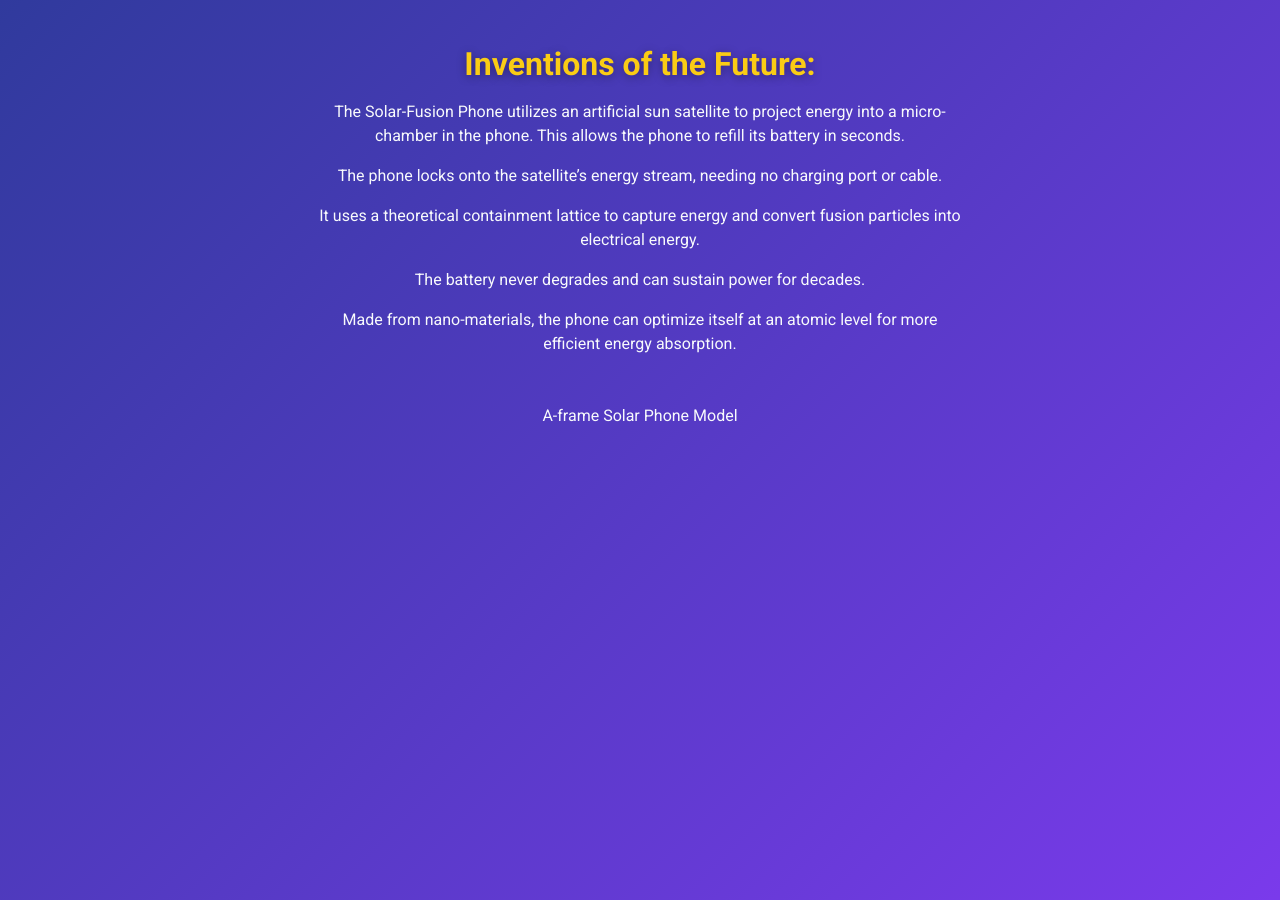
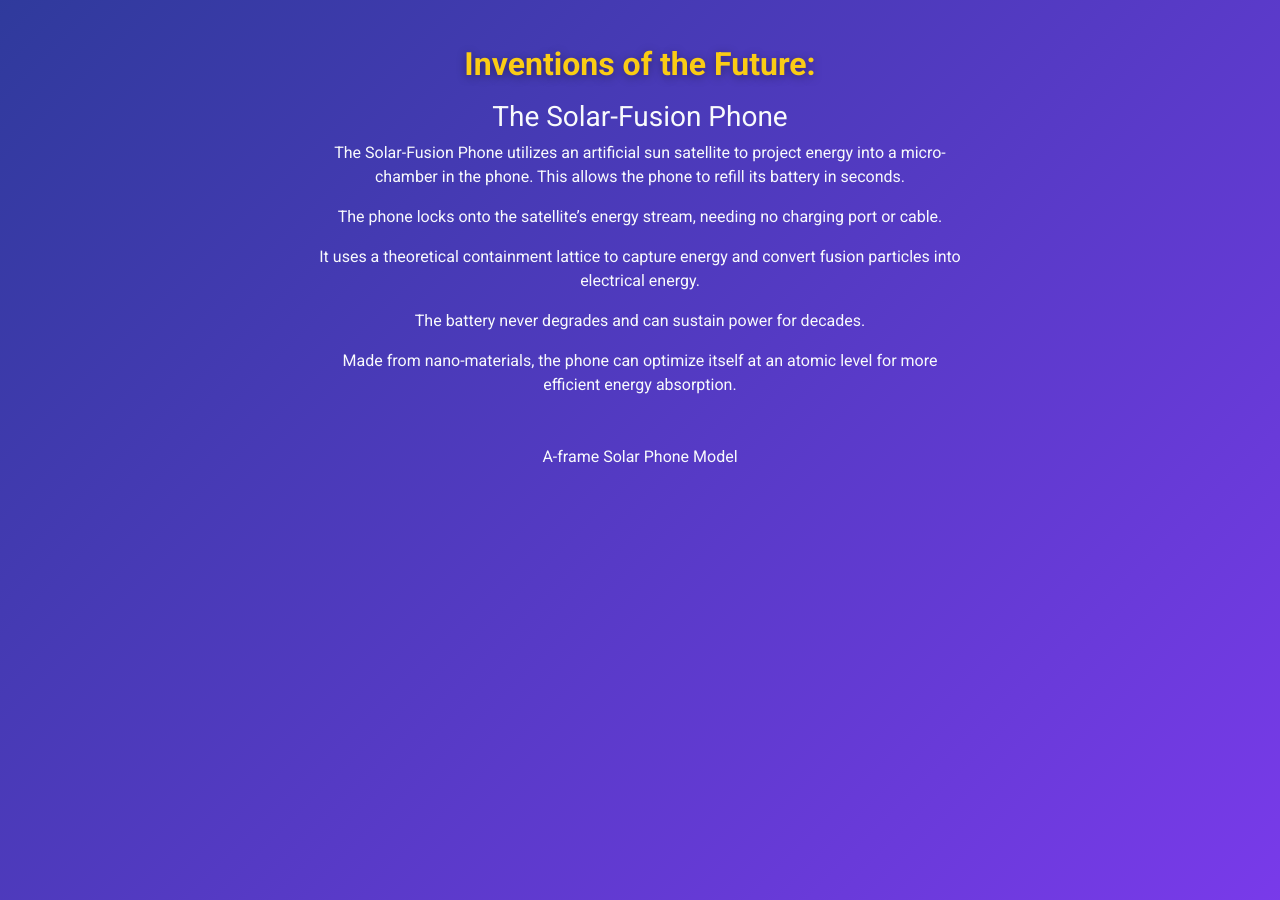
Before and after one commit to benjamint6592/sep10-freedom-project, a plain HTML site: page index.html in a window 1280 px wide. Shown: the part 2790-3690 px from the top of the page. Drawn offline with nearby package versions, Linux system fonts and the light colour scheme.

Commit message:
added head

```diff
--- a/index.html
+++ b/index.html
@@ -155,6 +155,7 @@
 
 <section id="part-b" class="container text-center my-5">
     <h2 class="mb-3">Inventions of the Future:</h2>
+    <h3>The Solar-Fusion Phone</h3>
 
     <div class="mx-auto" style="max-width: 650px;">
         <p>
```
